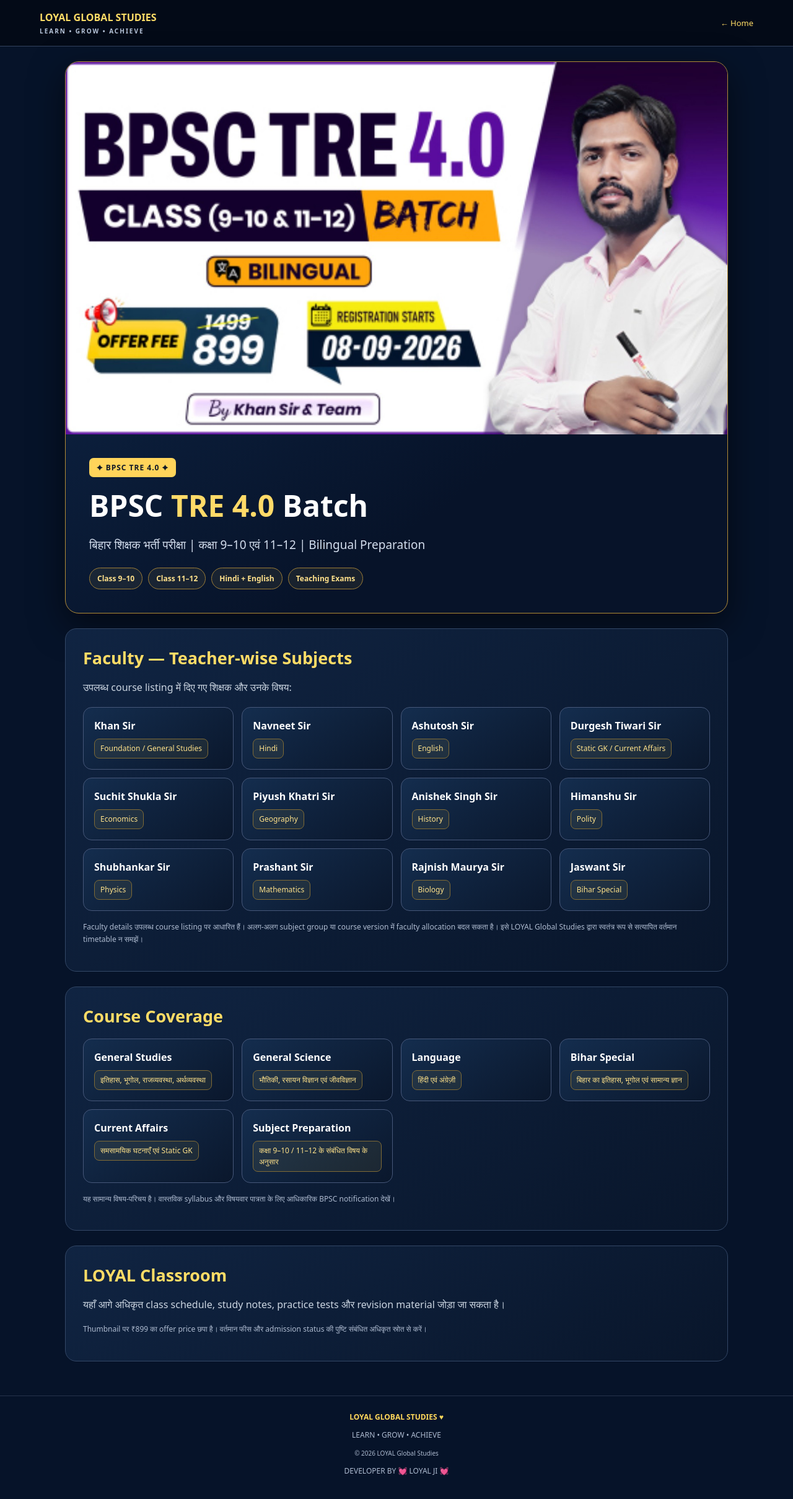
After one commit to loyalglobalstudies/loyal-global-studies, a Flask app: page /batches/bpsc-tre-4 in a window 1280 px wide. The commit adds this page. Shown: the whole page at 62% size. Run offline with Flask 3, Linux system fonts and the light colour scheme.

Commit message:
Add BPSC TRE 4.0 batch page

```diff
--- a/app.py
+++ b/app.py
@@ -39,6 +39,12 @@
         "description": "Three-year Hindi-medium UPSC Civil Services foundation course.",
         "category": "UPSC"
     },
+    {
+        "slug": "bpsc-tre-4",
+        "name": "BPSC TRE 4.0 — Class 9–10 & 11–12",
+        "description": "Bilingual Bihar teacher recruitment exam preparation.",
+        "category": "Teaching Exams"
+    },
 ]
 
 @app.route("/")
--- /dev/null
+++ b/templates/batches/bpsc-tre-4.html
@@ -0,0 +1,113 @@
+<!DOCTYPE html>
+<html lang="hi">
+<head>
+  <meta charset="UTF-8">
+  <meta name="viewport" content="width=device-width, initial-scale=1">
+  <meta name="theme-color" content="#071832">
+  <meta name="description" content="BPSC TRE 4.0 Class 9-10 and 11-12 Batch | LOYAL GLOBAL STUDIES">
+  <title>BPSC TRE 4.0 Batch | LOYAL GLOBAL STUDIES</title>
+  <style>
+    *{box-sizing:border-box}
+    body{margin:0;background:#061329;color:#f8fafc;font-family:system-ui,Arial,sans-serif}
+    a{color:inherit;text-decoration:none}
+    .topbar{padding:17px 5%;background:#030a17;border-bottom:1px solid #34435e;display:flex;justify-content:space-between;align-items:center;gap:12px}
+    .brand{font-weight:900;color:#ffdc66}
+    .brand small{display:block;color:#b8c5d9;font-size:10px;letter-spacing:2px;margin-top:4px}
+    .back{color:#ffdc66;font-size:13px}
+    .wrap{max-width:1100px;margin:auto;padding:24px 15px 55px}
+    .hero{overflow:hidden;border:1px solid #b18b36;border-radius:22px;background:linear-gradient(145deg,#102b50,#071329 70%);box-shadow:0 18px 55px #0008}
+    .hero img{display:block;width:100%;aspect-ratio:16/9;object-fit:cover;object-position:center}
+    .hero-content{padding:clamp(20px,4vw,38px)}
+    .tag{display:inline-block;background:#ffd45a;color:#101827;border-radius:7px;padding:7px 12px;font-weight:900;font-size:12px;letter-spacing:1px}
+    h1{font-size:clamp(27px,5vw,48px);line-height:1.2;margin:17px 0 10px;color:#fff}
+    h1 span{color:#ffda68}
+    .subtitle{color:#d4deee;font-size:clamp(15px,2.5vw,19px);line-height:1.7}
+    .chips{display:flex;flex-wrap:wrap;gap:9px;margin-top:20px}
+    .chips span{border:1px solid #9d7d37;color:#ffe18b;background:#ffd45a12;border-radius:30px;padding:8px 12px;font-size:12px;font-weight:800}
+    .section{margin-top:24px;padding:clamp(19px,3vw,28px);border:1px solid #334766;border-radius:18px;background:linear-gradient(145deg,#102442,#09162b)}
+    .section h2{margin:0 0 15px;color:#ffdc66;font-size:clamp(21px,3vw,27px)}
+    .intro{color:#cbd5e1;line-height:1.7}
+    .grid{display:grid;grid-template-columns:repeat(auto-fit,minmax(min(100%,220px),1fr));gap:13px;margin-top:18px}
+    .card{padding:17px;border:1px solid #465779;border-radius:14px;background:linear-gradient(145deg,#142d4e,#0a172c);min-width:0}
+    .card strong{display:block;font-size:16px;color:#fff;line-height:1.5}
+    .card span{display:inline-block;margin-top:9px;padding:6px 9px;border:1px solid #806b36;border-radius:8px;background:#ffd85b12;color:#ffe28a;font-size:12px;line-height:1.5}
+    .note{color:#aebbd0;font-size:12px;line-height:1.7;margin-top:16px}
+    footer{text-align:center;padding:25px 12px;border-top:1px solid #26334b;color:#aebbd0;font-size:12px}
+    footer strong{color:#ffd85b}
+    @media(max-width:480px){.topbar{padding:15px}.section{padding:17px}.card{padding:15px}}
+  </style>
+</head>
+<body>
+<header class="topbar">
+  <a class="brand" href="/">
+    LOYAL GLOBAL STUDIES
+    <small>LEARN • GROW • ACHIEVE</small>
+  </a>
+  <a class="back" href="/">← Home</a>
+</header>
+
+<main class="wrap">
+  <section class="hero">
+    <img src="{{ url_for('static', filename='images/bpsc-tre-4-thumbnail.jpg') }}"
+         alt="BPSC TRE 4.0 Class 9-10 and 11-12 Bilingual Batch">
+    <div class="hero-content">
+      <span class="tag">✦ BPSC TRE 4.0 ✦</span>
+      <h1>BPSC <span>TRE 4.0</span> Batch</h1>
+      <p class="subtitle">बिहार शिक्षक भर्ती परीक्षा | कक्षा 9–10 एवं 11–12 | Bilingual Preparation</p>
+      <div class="chips">
+        <span>Class 9–10</span>
+        <span>Class 11–12</span>
+        <span>Hindi + English</span>
+        <span>Teaching Exams</span>
+      </div>
+    </div>
+  </section>
+
+  <section class="section">
+    <h2>Faculty — Teacher-wise Subjects</h2>
+    <p class="intro">उपलब्ध course listing में दिए गए शिक्षक और उनके विषय:</p>
+    <div class="grid">
+      <article class="card"><strong>Khan Sir</strong><span>Foundation / General Studies</span></article>
+      <article class="card"><strong>Navneet Sir</strong><span>Hindi</span></article>
+      <article class="card"><strong>Ashutosh Sir</strong><span>English</span></article>
+      <article class="card"><strong>Durgesh Tiwari Sir</strong><span>Static GK / Current Affairs</span></article>
+      <article class="card"><strong>Suchit Shukla Sir</strong><span>Economics</span></article>
+      <article class="card"><strong>Piyush Khatri Sir</strong><span>Geography</span></article>
+      <article class="card"><strong>Anishek Singh Sir</strong><span>History</span></article>
+      <article class="card"><strong>Himanshu Sir</strong><span>Polity</span></article>
+      <article class="card"><strong>Shubhankar Sir</strong><span>Physics</span></article>
+      <article class="card"><strong>Prashant Sir</strong><span>Mathematics</span></article>
+      <article class="card"><strong>Rajnish Maurya Sir</strong><span>Biology</span></article>
+      <article class="card"><strong>Jaswant Sir</strong><span>Bihar Special</span></article>
+    </div>
+    <p class="note">Faculty details उपलब्ध course listing पर आधारित हैं। अलग-अलग subject group या course version में faculty allocation बदल सकता है। इसे LOYAL Global Studies द्वारा स्वतंत्र रूप से सत्यापित वर्तमान timetable न समझें।</p>
+  </section>
+
+  <section class="section">
+    <h2>Course Coverage</h2>
+    <div class="grid">
+      <article class="card"><strong>General Studies</strong><span>इतिहास, भूगोल, राजव्यवस्था, अर्थव्यवस्था</span></article>
+      <article class="card"><strong>General Science</strong><span>भौतिकी, रसायन विज्ञान एवं जीवविज्ञान</span></article>
+      <article class="card"><strong>Language</strong><span>हिंदी एवं अंग्रेज़ी</span></article>
+      <article class="card"><strong>Bihar Special</strong><span>बिहार का इतिहास, भूगोल एवं सामान्य ज्ञान</span></article>
+      <article class="card"><strong>Current Affairs</strong><span>समसामयिक घटनाएँ एवं Static GK</span></article>
+      <article class="card"><strong>Subject Preparation</strong><span>कक्षा 9–10 / 11–12 के संबंधित विषय के अनुसार</span></article>
+    </div>
+    <p class="note">यह सामान्य विषय-परिचय है। वास्तविक syllabus और विषयवार पात्रता के लिए आधिकारिक BPSC notification देखें।</p>
+  </section>
+
+  <section class="section">
+    <h2>LOYAL Classroom</h2>
+    <p class="intro">यहाँ आगे अधिकृत class schedule, study notes, practice tests और revision material जोड़ा जा सकता है।</p>
+    <p class="note">Thumbnail पर ₹899 का offer price छपा है। वर्तमान फीस और admission status की पुष्टि संबंधित अधिकृत स्रोत से करें।</p>
+  </section>
+</main>
+
+<footer>
+  <strong>LOYAL GLOBAL STUDIES ♥</strong>
+  <p>LEARN • GROW • ACHIEVE</p>
+  <small>© 2026 LOYAL Global Studies</small>
+  <p>DEVELOPER BY 💓 LOYAL JI 💓</p>
+</footer>
+</body>
+</html>
```
Also changed, not shown: templates/index.html (+15 -0 lines), static/images/bpsc-tre-4-thumbnail.jpg (added).
